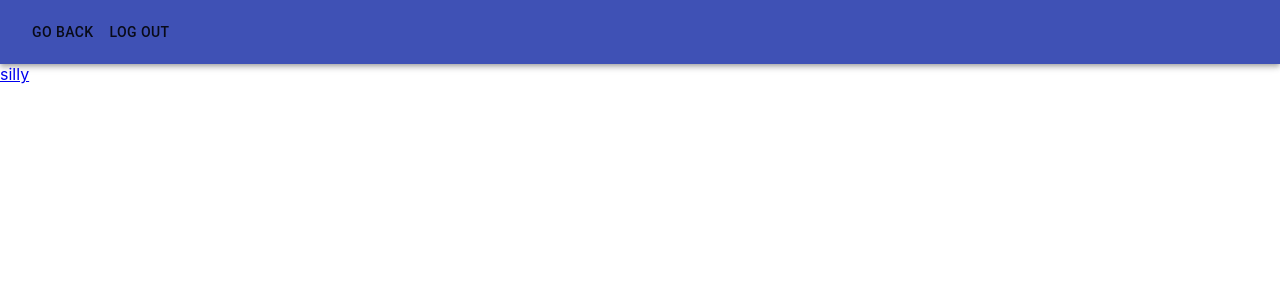
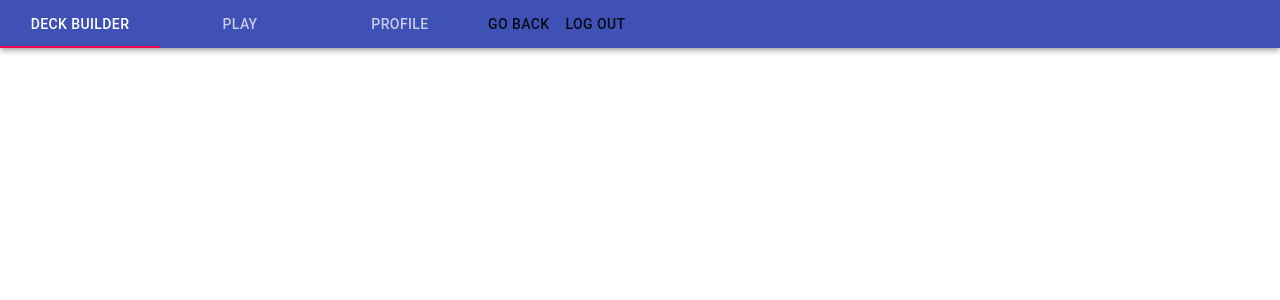
Before and after one commit to AJB117/vg-simulator, a React (Create React App) app: page /menu in a window 1280 px wide. Shown: the top 300 px of the page. Built offline with nearby package versions, Linux system fonts and the light colour scheme; no server answers; sample sign-in values are in the browser's storage.

Commit message:
got component load on tab click to work

```diff
--- /dev/null
+++ b/src/components/deckBuilder/index.tsx
@@ -0,0 +1,7 @@
+import React from "react";
+
+const DeckBuilder = () => {
+  return <div>DeckBuilder</div>;
+};
+
+export default DeckBuilder;
--- a/src/components/menu/index.tsx
+++ b/src/components/menu/index.tsx
@@ -1,9 +1,8 @@
-import { Button } from "@material-ui/core";
+import { Button, Tab, Tabs } from "@material-ui/core";
 import AppBar from "@material-ui/core/AppBar";
-import Toolbar from "@material-ui/core/Toolbar";
 import React, { useEffect } from "react";
 import {
-  BrowserRouter as Router,
+  BrowserRouter,
   Link,
   Route,
   RouteComponentProps,
@@ -12,6 +11,7 @@ import {
 import { firebaseApp } from "../../firebase";
 import Thing from "../../thing";
 import isLoggedIn from "../auth/util/isLoggedIn";
+import DeckBuilder from "../deckBuilder";
 import "./menu.css";
 
 const Menu: React.FC<RouteComponentProps> = ({ history, match }) => {
@@ -38,29 +38,30 @@ const Menu: React.FC<RouteComponentProps> = ({ history, match }) => {
 
   return (
     <div>
+      <Route
+        render={(history) => (
+          <BrowserRouter>
             <AppBar position="static">
-        {/* <Tabs>
-          <Tab label="Deck Builder"></Tab>
-          <Tab label="Play"></Tab>
-          <Tab label="Profile"></Tab>
+              <Tabs value={history.location.pathname}>
                 <Tab
-            label={
-              JSON.parse(localStorage.getItem("user") || "{username: ''}")
-                .username
-            }
-          ></Tab>
-        </Tabs> */}
-        <Toolbar>
+                  label="Deck Builder"
+                  value="/menu"
+                  component={Link}
+                  to={match.url + "/silly"}
+                />
+                <Tab label="Play" />
+                <Tab label="Profile" />
+
                 <Button onClick={handleGoBack}>Go back</Button>
                 <Button onClick={handleLogOut}>Log Out</Button>
-        </Toolbar>
+              </Tabs>
             </AppBar>
-      <Router>
-        <Link to={match.url + "/silly"}>silly</Link>
             <Switch>
               <Route path={match.url + "/silly"} component={Thing} />
             </Switch>
-      </Router>
+          </BrowserRouter>
+        )}
+      />
     </div>
   );
 };
--- a/src/thing.tsx
+++ b/src/thing.tsx
@@ -1,4 +1,4 @@
 const Thing = () => {
-  return <div>Hi</div>;
+  return <div style={{ marginTop: "15vh" }}>Lorem ipsum</div>;
 };
 export default Thing;
```
Lines whose indentation alone changed are shown as unchanged.
